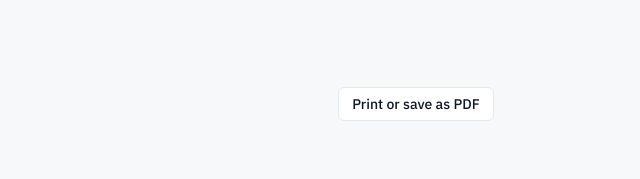
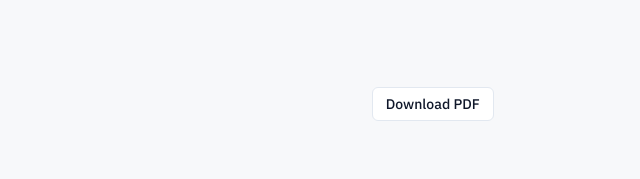
Before and after one commit to ribeiropdiogo/ribeiropdiogo.github.io, an Astro site: page /cv in a window 1280 px wide. Shown: the top 179 px of the page, 640-1280 px from the left. Built offline with nearby package versions, Linux system fonts and the light colour scheme; Astro itself is replaced by a stand-in of ours.

Commit message:
feat: offer the LaTeX CV as a PDF download instead of printing the page

```diff
--- a/src/pages/cv.astro
+++ b/src/pages/cv.astro
@@ -17,7 +17,7 @@ const reviews = peerReview
 <Base title="CV" description="Curriculum vitae of Diogo Ribeiro: education, experience, publications and teaching.">
   <div class="head">
     <h1>CV</h1>
-    <button type="button" class="print" onclick="window.print()">Print or save as PDF</button>
+    <a class="print" href="/files/diogo-ribeiro-cv.pdf" download>Download PDF</a>
   </div>
 
   <section aria-labelledby="edu">
@@ -92,6 +92,7 @@ const reviews = peerReview
     background: var(--surface);
     color: var(--ink);
     cursor: pointer;
+    text-decoration: none;
   }
   .print:hover { border-color: var(--accent); }
 
```
Also changed, not shown: 1 other file.
